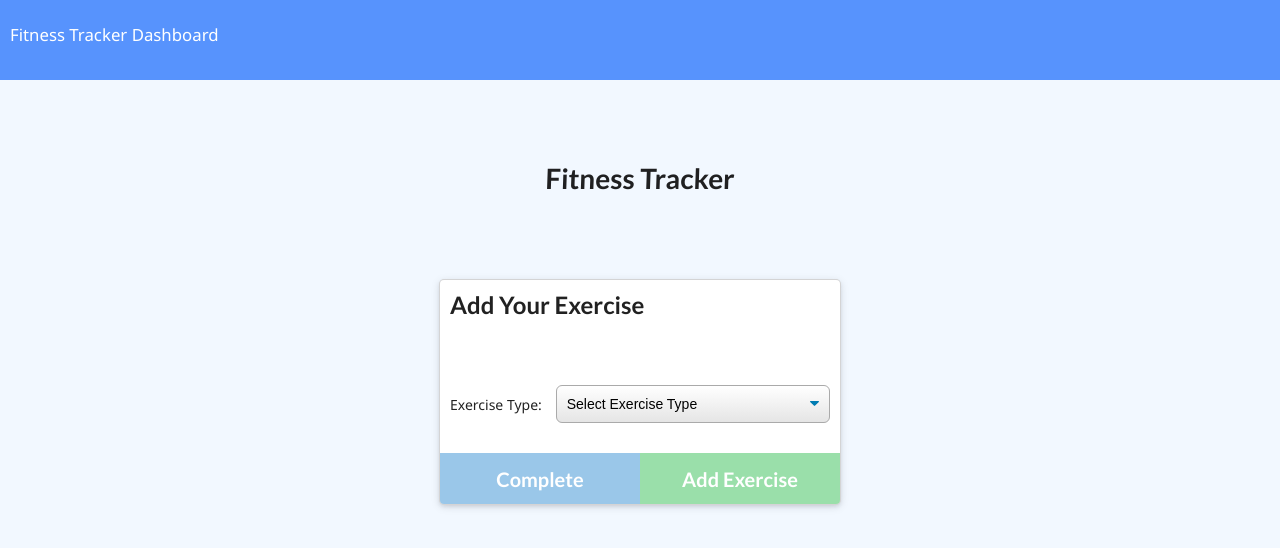
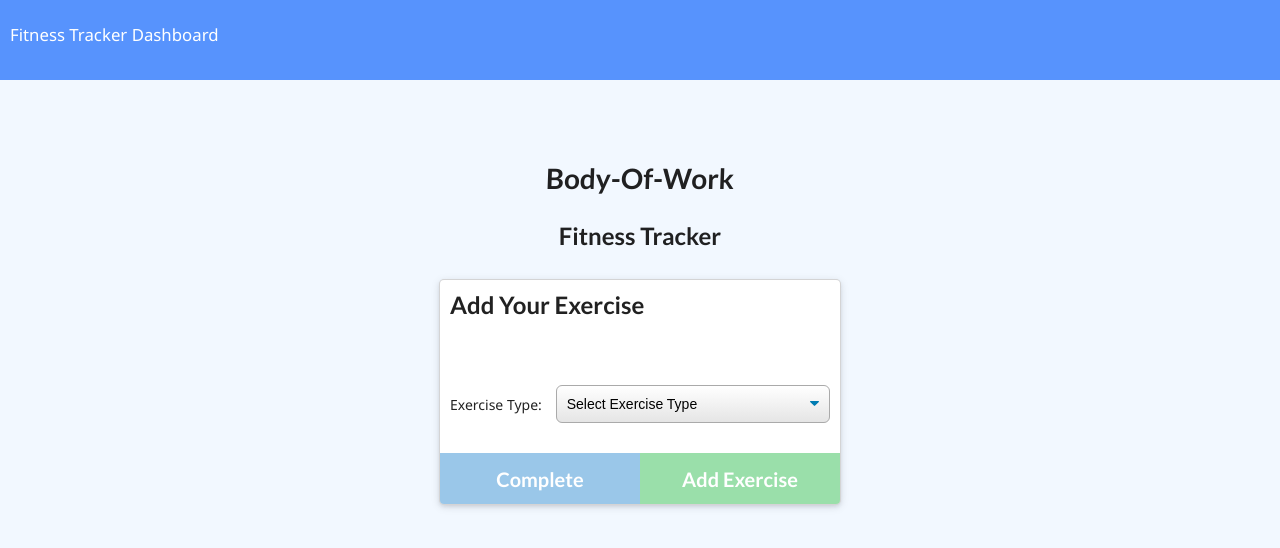
Before and after one commit to northjw/Body-Of-Work, a website: page public/exercise.html in a window 1280 px wide. Drawn offline with nearby package versions, Linux system fonts and the light colour scheme; no server answers.

Commit message:
adding brandinfg

```diff
--- a/public/exercise.html
+++ b/public/exercise.html
@@ -12,12 +12,13 @@
 
 <body>
   <nav>
-    <a href="/">Fitness Tracker</a>
+    <a href="/"> Fitness Tracker</a>
     <a href="/stats">Dashboard</a>
   </nav>
   <div class="wrapper">
     <header>
-      <h1>Fitness Tracker</h1>
+      <h1>Body-Of-Work</h1>
+       <h2>Fitness Tracker</h2>
     </header>
     <div class="ui container exercise">
       <div class="ui raised card m-auto">
```
